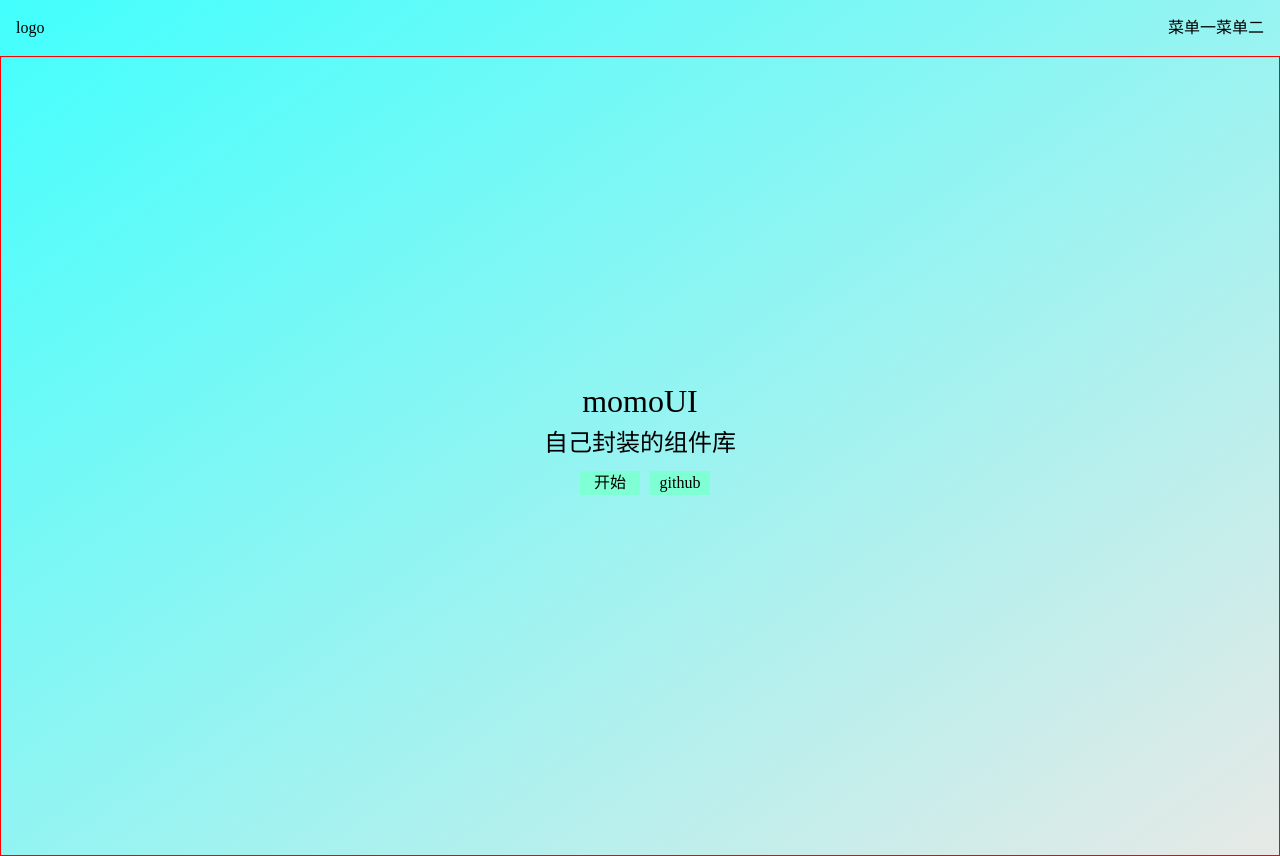
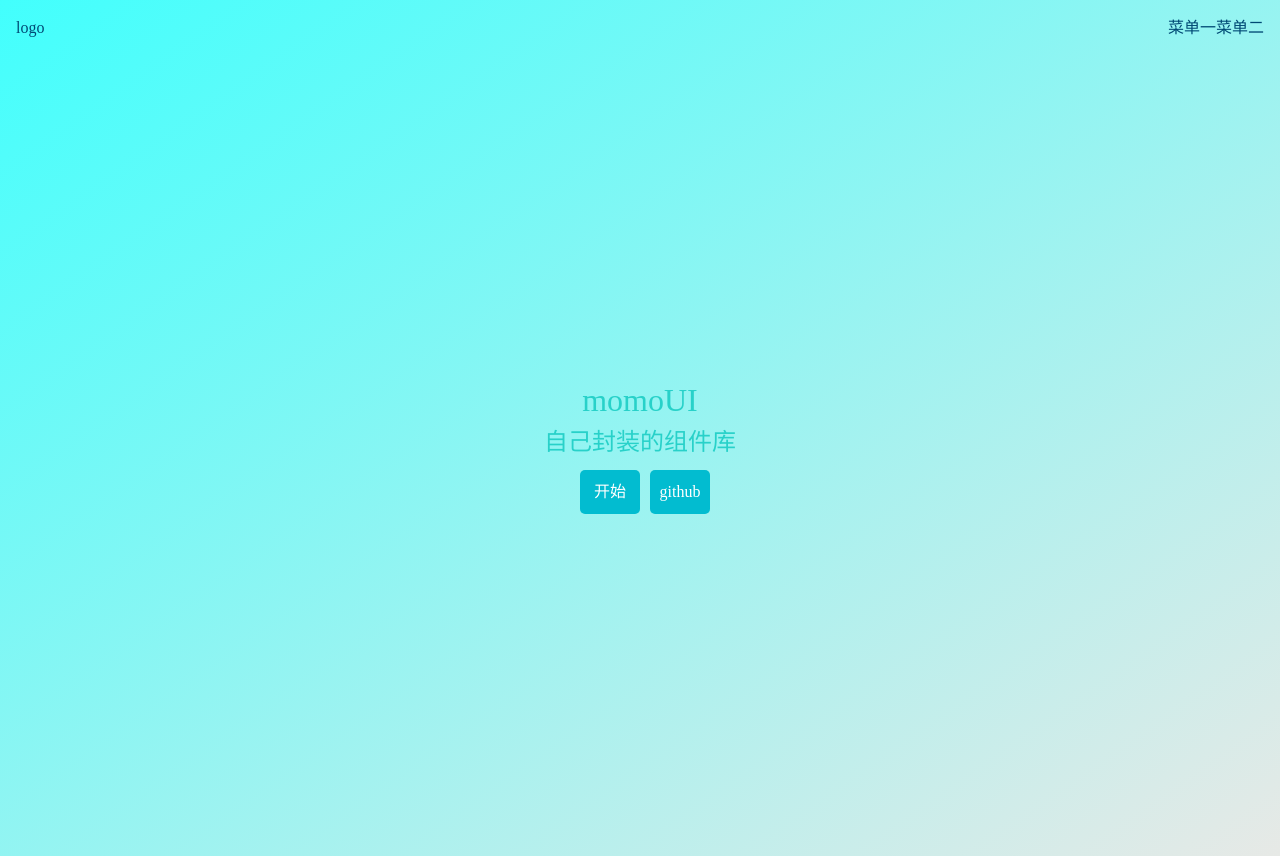
Before and after one commit to yruirui/modArray, a Vue app: page /#/ in a window 1280 px wide. Built offline with nearby package versions, Linux system fonts and the light colour scheme.

Commit message:
home字体颜色

```diff
--- a/src/components/Topnav.vue
+++ b/src/components/Topnav.vue
@@ -20,8 +20,9 @@ setup(){
 </script>
 
 <style lang='scss' scope>
+$color:#004974;
 .topnav{
-
+    color:$color;
     display: flex;
     padding: 16px;
     position: relative;
--- a/src/index.scss
+++ b/src/index.scss
@@ -1,10 +1,13 @@
 body {
   line-height: 1.5;
+  font-size: 16px;
+  color:#1d2c40;
 }
 a {
   text-decoration: none;
   color: inherit;
   &:hover{
+    text-decoration: underline;
     border-bottom: 1px solid wheat;
   }
 }
--- a/src/views/Home.vue
+++ b/src/views/Home.vue
@@ -6,7 +6,7 @@
    <h2>自己封装的组件库</h2>
    <div class="action">
     <router-link to="/doc"><div class="starButton">开始</div></router-link>
-    <a><div class="starButton">github</div></a>
+    <a><div class="starButton" a="http://github.com">github</div></a>
    </div>
   </div>
 </div>
@@ -21,12 +21,14 @@ export default {
 </script>
 
 <style lang="scss" scope>
+$green:#02bcd0;
+$color:#28d1c9;
 .topnavBanner{
     background: rgb(66,255,253);
     background: linear-gradient(145deg, rgba(66,255,253,1) 0%, rgba(231,233,230,1) 100%, rgba(0,212,255,1) 100%);
 }
 .banner{
-    border:1px solid red;
+    color: $color;
     height: 100vh;
     >h1{
         padding-top: 40vh;
@@ -45,11 +47,14 @@ export default {
 }
 .starButton{
         width: 60px;
-        background-color: aquamarine;
+        background-color: $green;
         text-align: center;
         float: left;
         margin-left: 10px;
         margin-top: 10px;
+        border-radius: 5px;
+        color: white;
+        padding: 10px 0px;
 
     }
 </style>
```
